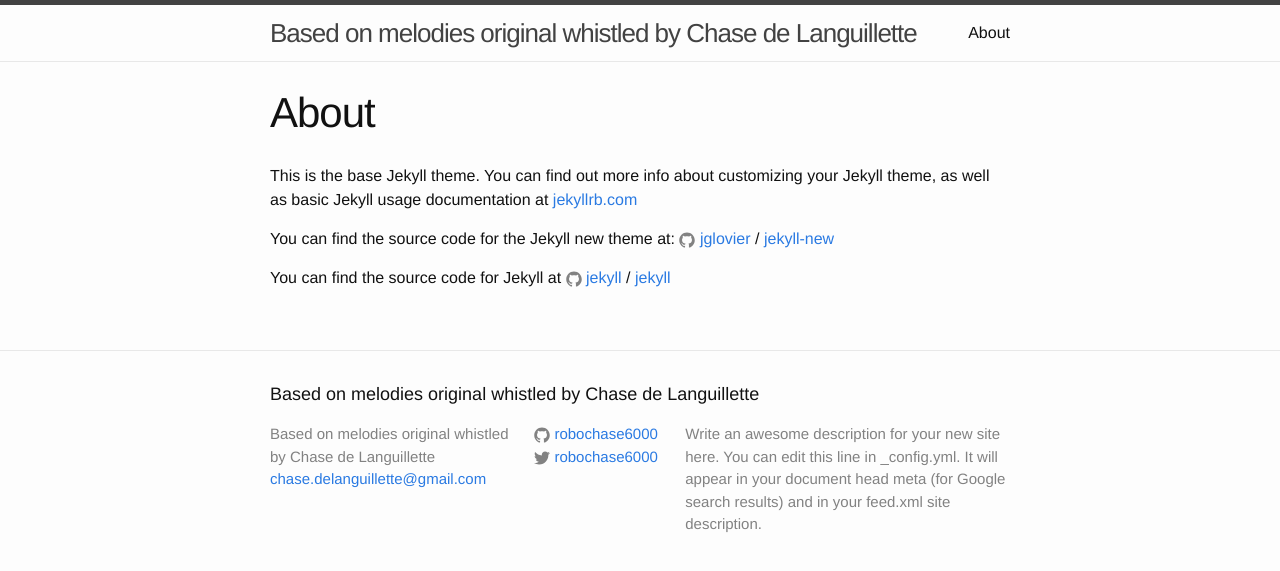
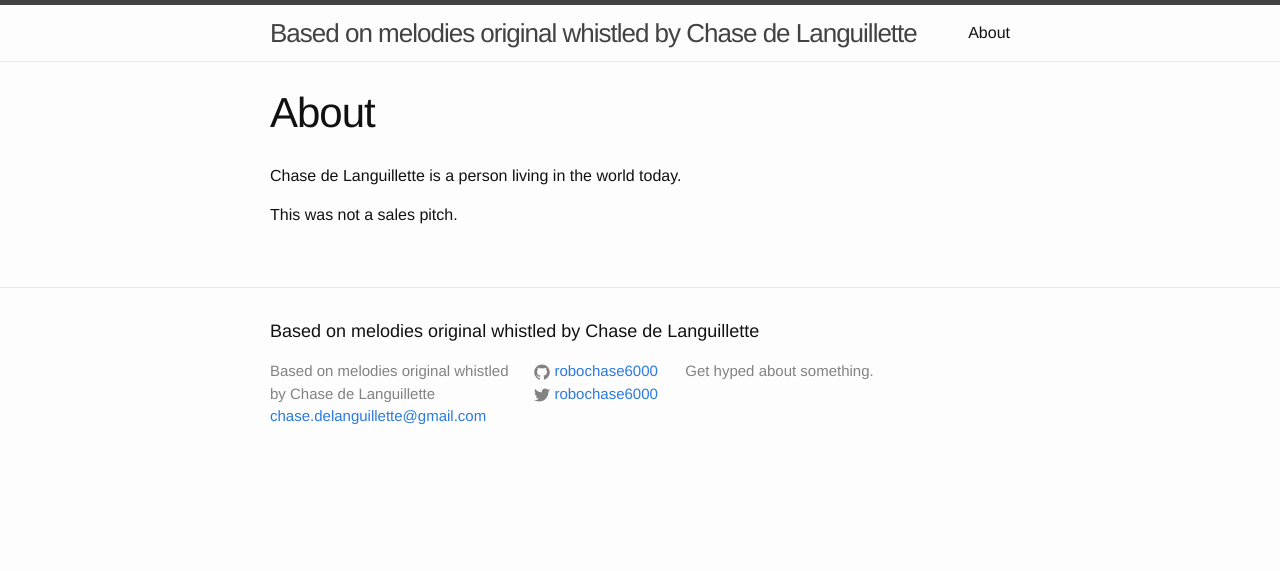
Before and after one commit to robochase6000/robochase6000.github.io, a Jekyll site: the page built from about.md, in a window 1280 px wide. Shown: the top 571 px of the page. Built offline with Jekyll 4.4.1, drawn with Linux system fonts in a browser that asks for light colours.

Commit message:
fixing up some static data

```diff
--- a/_config.yml
+++ b/_config.yml
@@ -9,9 +9,7 @@
 title: Based on melodies original whistled by Chase de Languillette
 email: chase.delanguillette@gmail.com
 description: > # this means to ignore newlines until "baseurl:"
-  Write an awesome description for your new site here. You can edit this
-  line in _config.yml. It will appear in your document head meta (for
-  Google search results) and in your feed.xml site description.
+  Get hyped about something.
 baseurl: "" # the subpath of your site, e.g. /blog
 url: "http://yourdomain.com" # the base hostname & protocol for your site
 twitter_username: robochase6000
--- a/about.md
+++ b/about.md
@@ -4,12 +4,6 @@
 permalink: /about/
 ---
 
-This is the base Jekyll theme. You can find out more info about customizing your Jekyll theme, as well as basic Jekyll usage documentation at [jekyllrb.com](http://jekyllrb.com/)
+Chase de Languillette is a person living in the world today.
 
-You can find the source code for the Jekyll new theme at:
-{% include icon-github.html username="jglovier" %} /
-[jekyll-new](https://github.com/jglovier/jekyll-new)
-
-You can find the source code for Jekyll at
-{% include icon-github.html username="jekyll" %} /
-[jekyll](https://github.com/jekyll/jekyll)
+This was not a sales pitch.
```
